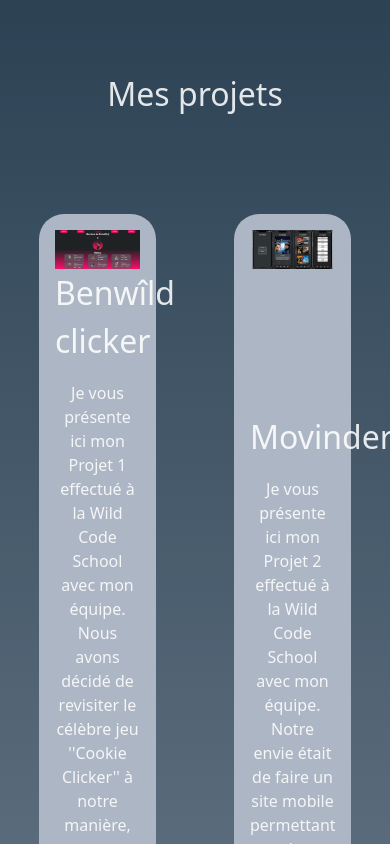
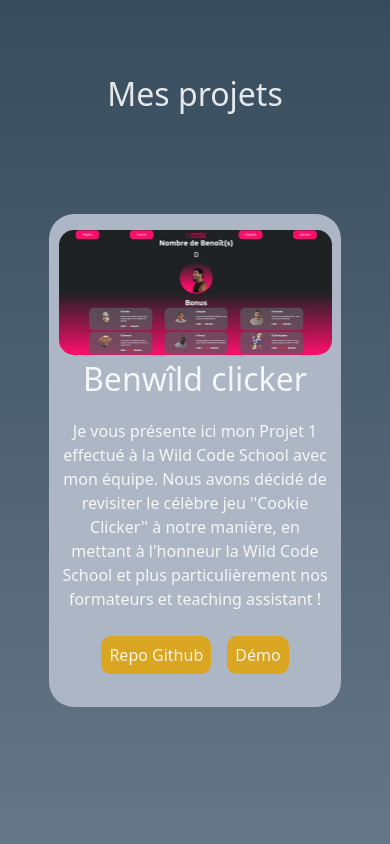
Before and after one commit to XamTV/Solorush2, a React (Vite) app: page / in a window 390 px wide. Shown: the part 3480-4324 px from the top of the page. Built offline with nearby package versions, Linux system fonts and the light colour scheme.

Commit message:
Fixed Reponsive for projects

```diff
--- a/src/styles/Projects.css
+++ b/src/styles/Projects.css
@@ -23,7 +23,7 @@
   margin: 5rem 1.5rem;
   padding: 1rem;
   border-radius: 25px;
-
+}
 .links {
   margin-top: 2rem;
 
@@ -34,4 +34,26 @@
     border-radius: 10px;
   }
 }
+
+@media screen and (max-width: 500px) {
+  .projectcard-component {
+    display: flex;
+    flex-direction: column;
+    align-content: space-around;
+    width: 100vw;
+    margin: auto;
   }
+  .projectcard-article {
+    display: flex;
+    flex-wrap: wrap;
+    width: 75vw;
+    align-content: center;
+
+    figure {
+      img {
+        max-width: 70vw;
+        border-radius: 15px;
+      }
+    }
+  }
+}
```
Lines whose indentation alone changed are shown as unchanged.
